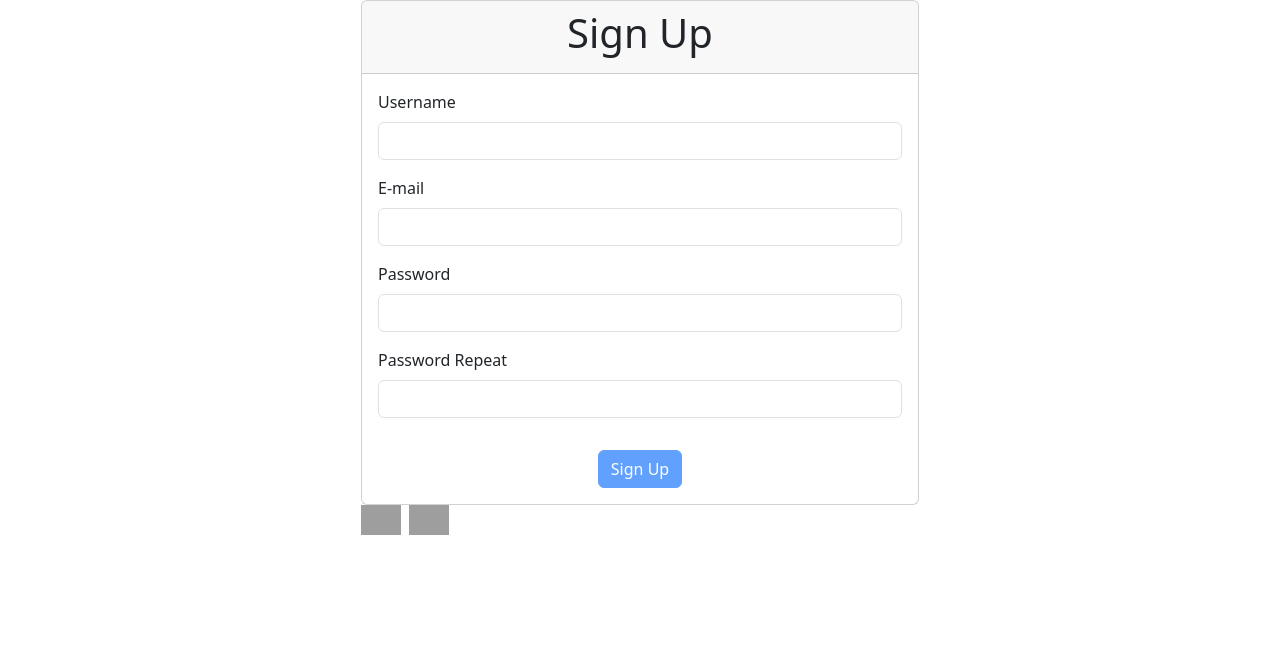
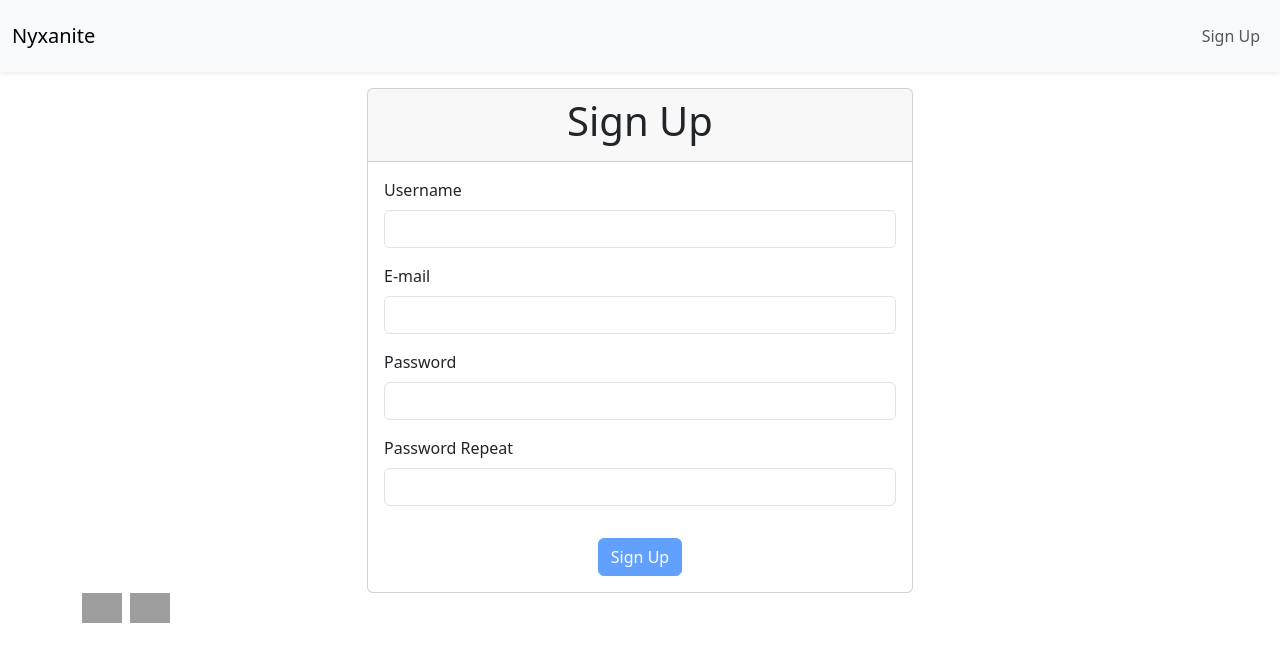
Before and after one commit to muratgulcan/JavaSpring, a React (Vite) app in the folder frontend/: page /signup in a window 1280 px wide. Shown: the top 662 px of the page. Built offline with nearby package versions, Linux system fonts and the light colour scheme; grey boxes are pictures that could not be loaded.

Commit message:
building navbar

```diff
--- a/frontend/pages/SignUp/index.jsx
+++ b/frontend/pages/SignUp/index.jsx
@@ -2,7 +2,6 @@ import { useEffect, useMemo, useState } from "react";
 import { signUp } from "./api";
 import { Input } from "./components/Input";
 import { useTranslation } from "react-i18next";
-import { LanguageSelector } from "../../src/shared/components/LanguageSelector";
 
 export function SignUp() {
   const [username, setUsername] = useState();
@@ -85,7 +84,7 @@ export function SignUp() {
 
   return (
     <div className="container">
-      <div className="col-lg-6 offset-lg-3 col-sm-8 offset-sm-2">
+      <div className="col-lg-6 offset-lg-3 col-sm-8 offset-sm-2 mt-3">
         <form className="card" onSubmit={onSubmit}>
           <div className="text-center card-header">
             <h1>{t("signUp")}</h1>
@@ -148,7 +147,6 @@ export function SignUp() {
             </button>
           </div>
         </form>
-        <LanguageSelector />
       </div>
     </div>
   );
--- a/frontend/src/App.jsx
+++ b/frontend/src/App.jsx
@@ -1,33 +1,31 @@
-import { useState } from "react";
-import reactLogo from "./assets/react.svg";
-import viteLogo from "/vite.svg";
+import { Link, Outlet } from "react-router-dom";
+import { LanguageSelector } from "../src/shared/components/LanguageSelector.jsx";
+import { useTranslation } from "react-i18next";
+
 // import './App.css'
 
 function App() {
-  const [count, setCount] = useState(0);
-
+  const { t } = useTranslation();
   return (
     <>
-      <div>
-        <a href="https://vitejs.dev" target="_blank" rel="noreferrer">
-          <img src={viteLogo} className="logo" alt="Vite logo" />
-        </a>
-        <a href="https://react.dev" target="_blank" rel="noreferrer">
-          <img src={reactLogo} className="logo react" alt="React logo" />
-        </a>
+      <nav className="navbar navbar-expand bg-body-tertiary shadow-sm">
+        <div className="container-fluid">
+          <Link className="navbar-brand" to="/">
+            Nyxanite
+          </Link>
+          <ul className="navbar-nav ">
+            <li className="navbar nav-item">
+              <Link className="nav-link" to="/signup">
+                {t("signUp")}
+              </Link>
+            </li>
+          </ul>
+        </div>
+      </nav>
+      <div className="container mt-3">
+        <Outlet />
+        <LanguageSelector />
       </div>
-      <h1>Vite + React</h1>
-      <div className="card">
-        <button onClick={() => setCount((count) => count + 1)}>
-          count is {count}
-        </button>
-        <p>
-          Edit <code>src/App.jsx</code> and save to test HMR
-        </p>
-      </div>
-      <p className="read-the-docs">
-        Click on the Vite and React logos to learn more
-      </p>
     </>
   );
 }
--- a/frontend/src/locales/router/index.js
+++ b/frontend/src/locales/router/index.js
@@ -1,10 +1,16 @@
 import { createBrowserRouter } from "react-router-dom";
 import { Home } from "../../../pages/HomePage";
 import { SignUp } from "../../../pages/SignUp";
+import App from "../../App";
 
 export default createBrowserRouter([
   {
+    path: "/",
+    Component: App,
+    children: [
+      {
         path: "*",
+        index: true,
         Component: Home,
       },
       {
@@ -15,4 +21,6 @@ export default createBrowserRouter([
         path: "/signup",
         Component: SignUp,
       },
+    ],
+  },
 ]);
```
Lines whose indentation alone changed are shown as unchanged.
